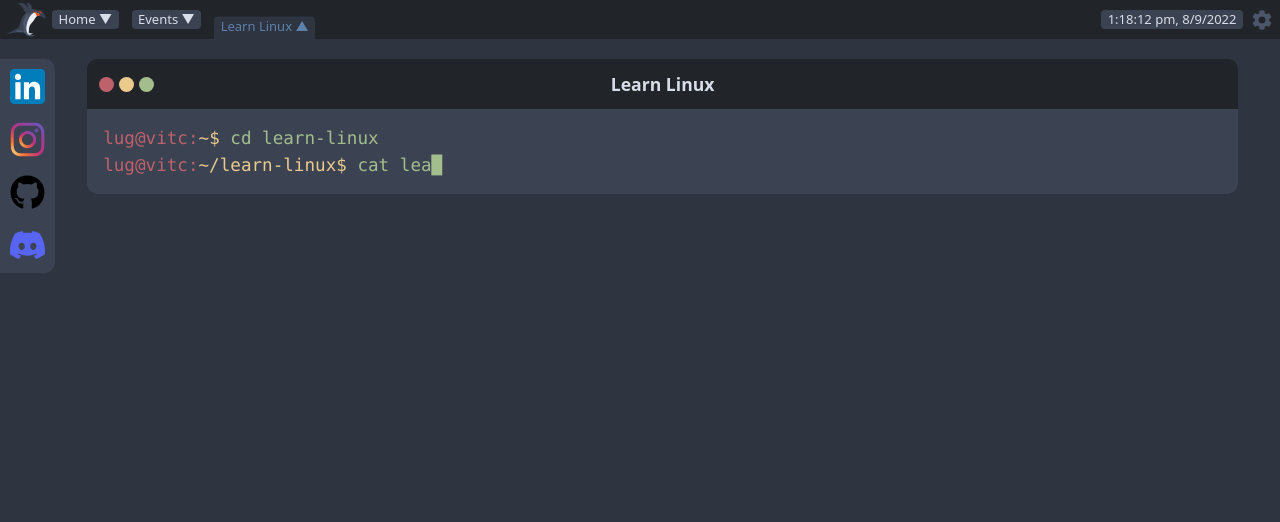
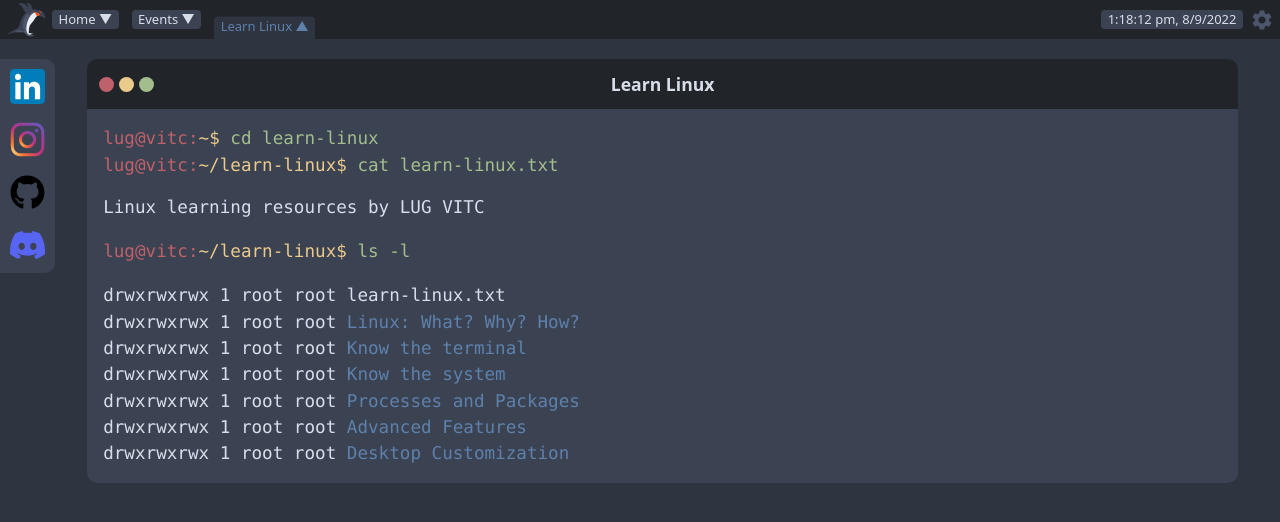
Before and after one commit to lugvitc/lugvitc.github.io, a React (Create React App) app: page /#/learn-linux in a window 1280 px wide. Shown: the top 522 px of the page. Built offline with nearby package versions, Linux system fonts and the light colour scheme.

Commit message:
Update showAfterTypwriter.js
Increased animation speed for faster page navigation.

```diff
--- a/src/components/showAfterTypewriter/showAfterTypwriter.js
+++ b/src/components/showAfterTypewriter/showAfterTypwriter.js
@@ -14,7 +14,7 @@ export default function ShowAfterTypewriter({ text, textContainer, children }) {
 
             const timeOut = setTimeout(() => {
                 setTypingText(text.slice(0, typingText.length + 1));
-            }, 250);
+            }, 100);
             return () => clearTimeout(timeOut);
         }
     }, [text, typingText, animationsOn]);
```
